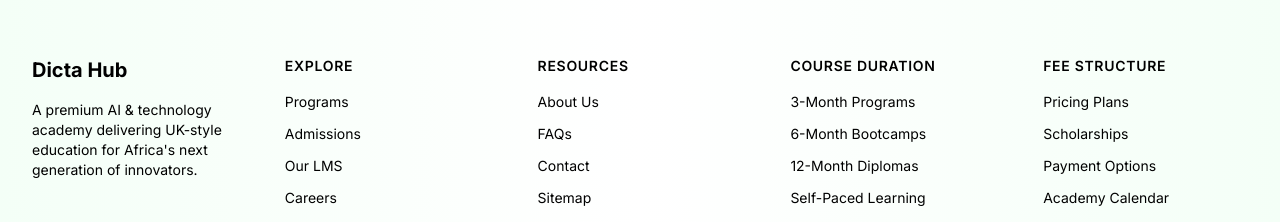
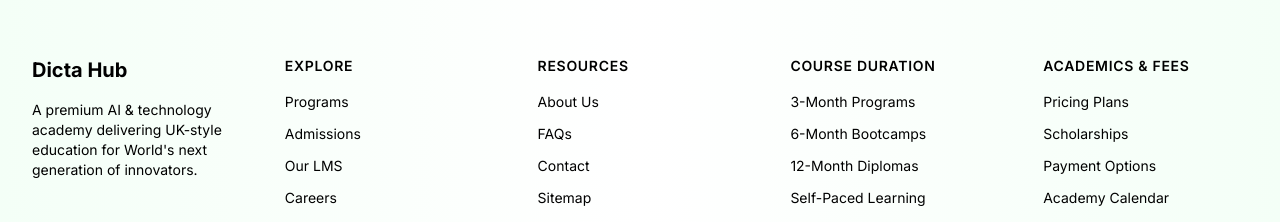
Before and after one commit to Stripe-Edge/DictaHub, a Next.js app: page / in a window 1280 px wide. Shown: the part 1569-1791 px from the top of the page. Built offline with nearby package versions, Linux system fonts and the light colour scheme.

Commit message:
Update Footer.tsx

```diff
--- a/components/layout/Footer.tsx
+++ b/components/layout/Footer.tsx
@@ -24,7 +24,7 @@ export default function Footer() {
             </h3>
             <p className="text-xs sm:text-sm text-black leading-relaxed max-w-xs">
               A premium AI & technology academy delivering UK-style education
-              for Africa's next generation of innovators.
+              for World's next generation of innovators.
             </p>
           </motion.div>
 
@@ -91,7 +91,7 @@ export default function Footer() {
             transition={{ delay: 0.4 }}
           >
             <h4 className="text-xs md:text-sm font-semibold uppercase tracking-wider text-black mb-3 md:mb-4">
-              Fee Structure
+              Academics & Fees
             </h4>
             <ul className="space-y-2 md:space-y-3 text-xs sm:text-sm text-black">
               <li><Link href="/tuition" className="text-black underline-animate">Pricing Plans</Link></li>
```
